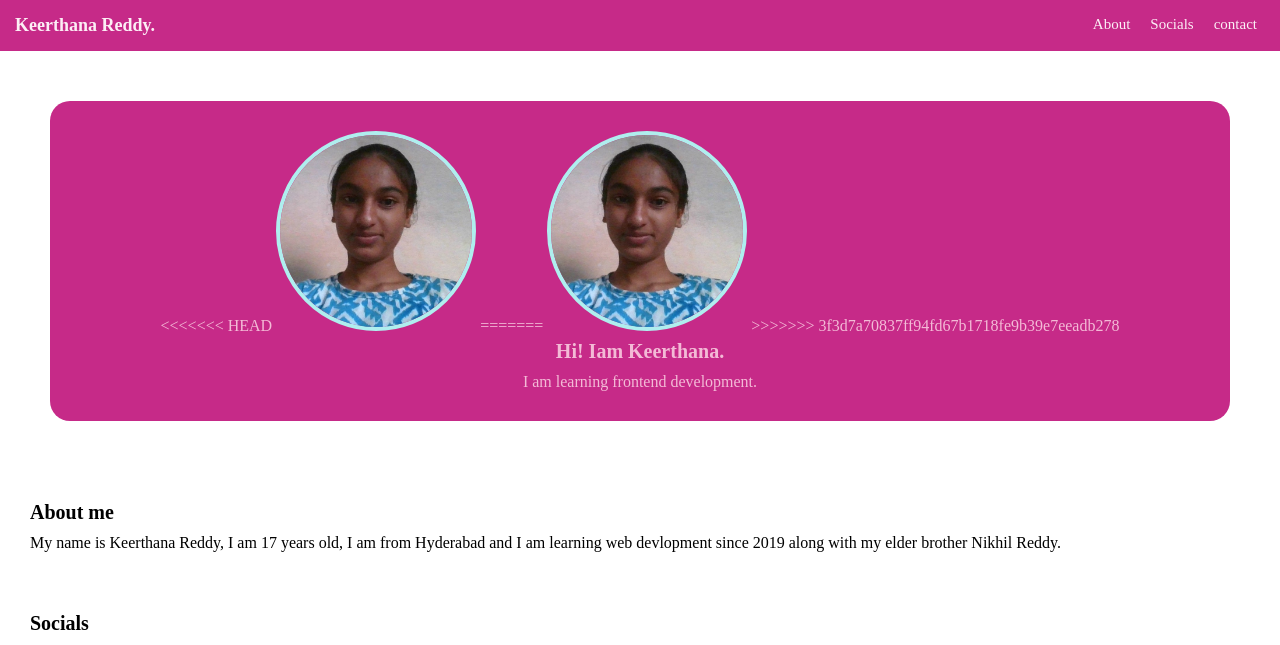
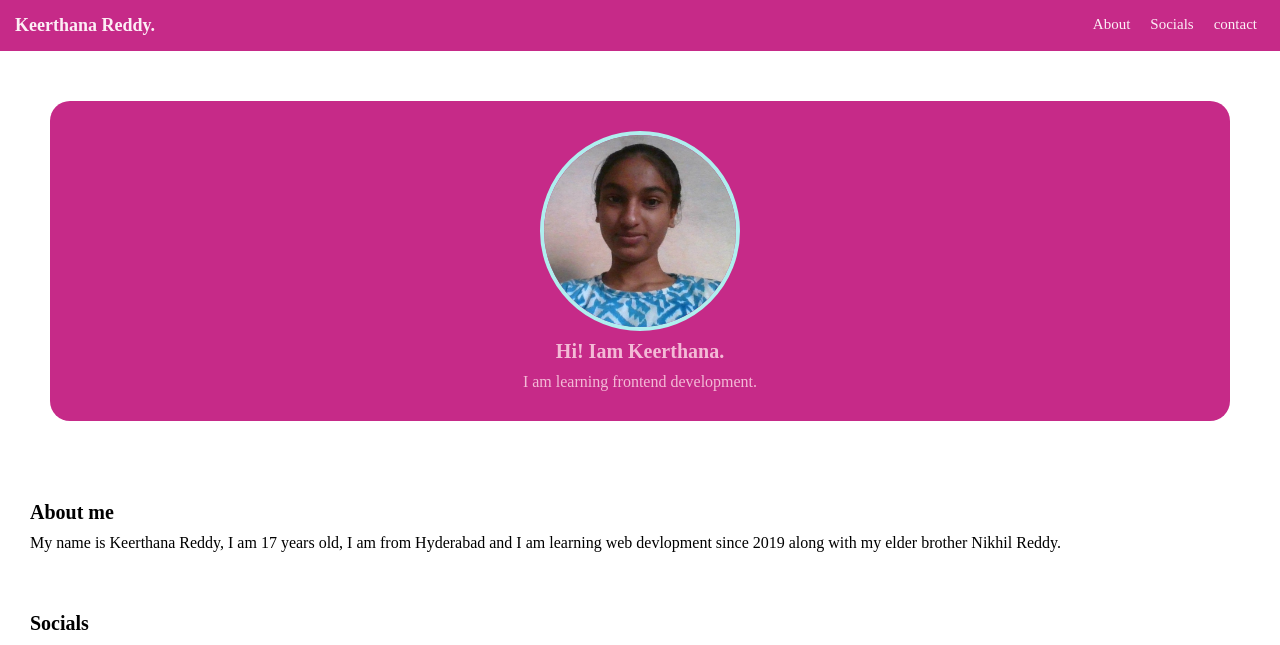
Before and after one commit to iamkeerthana/git-from-cmd, a plain HTML site: page index.html in a window 1280 px wide. Shown: the top 645 px of the page. Drawn offline with Linux system fonts and the light colour scheme.

Commit message:
first commit

```diff
--- a/index.html
+++ b/index.html
@@ -15,11 +15,7 @@
 </header>
 <main>
     <section id="hero">
-<<<<<<< HEAD
         <img src="keerthi.jpg" alt="Keerthana">
-=======
-        <img src="./keerthi.jpg" alt="Keerthana">
->>>>>>> 3f3d7a70837ff94fd67b1718fe9b39e7eeadb278
         <h2>Hi! Iam Keerthana.</h2>
         <p>I am learning frontend development.</p>
     </section>
```
